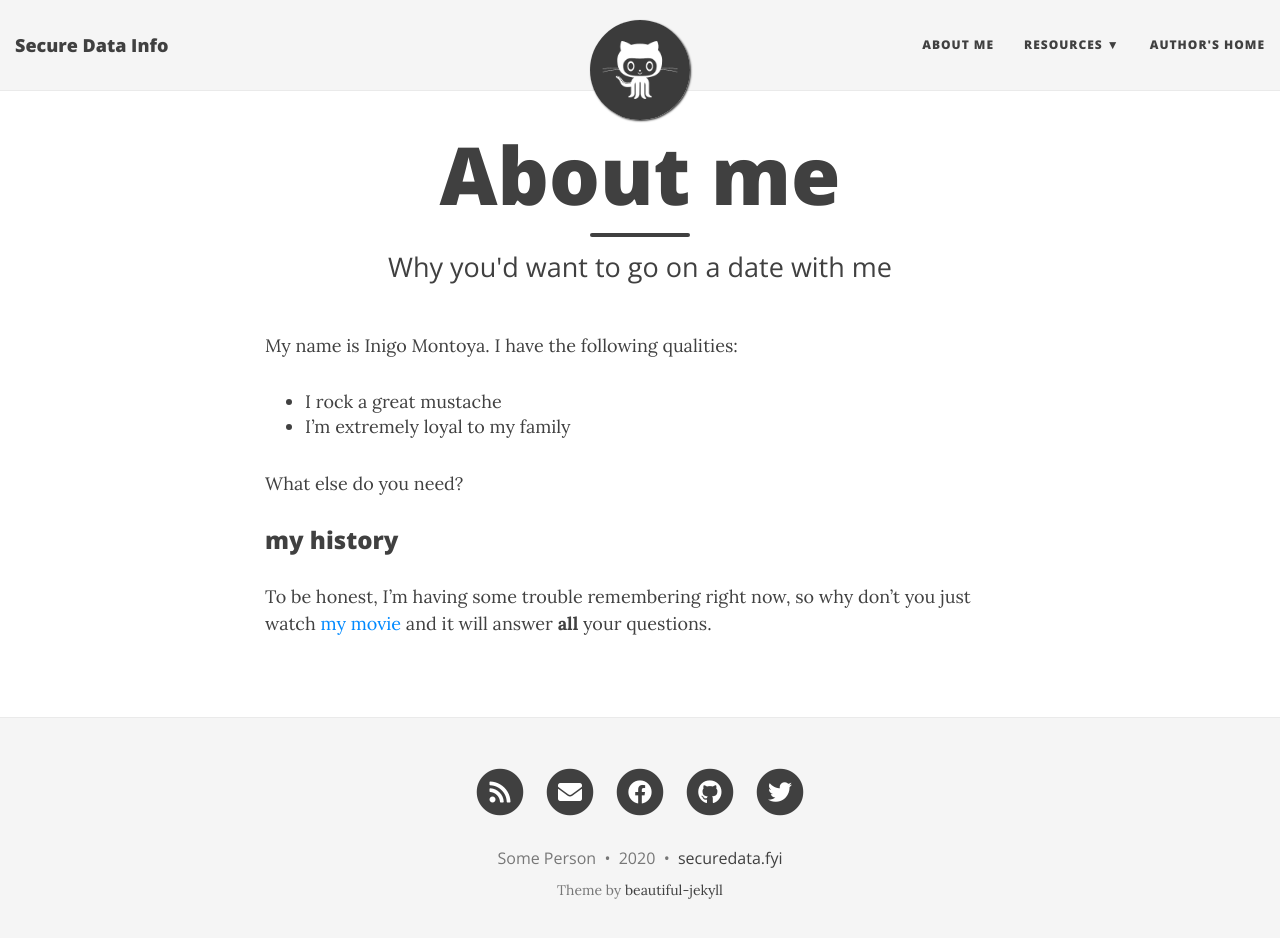
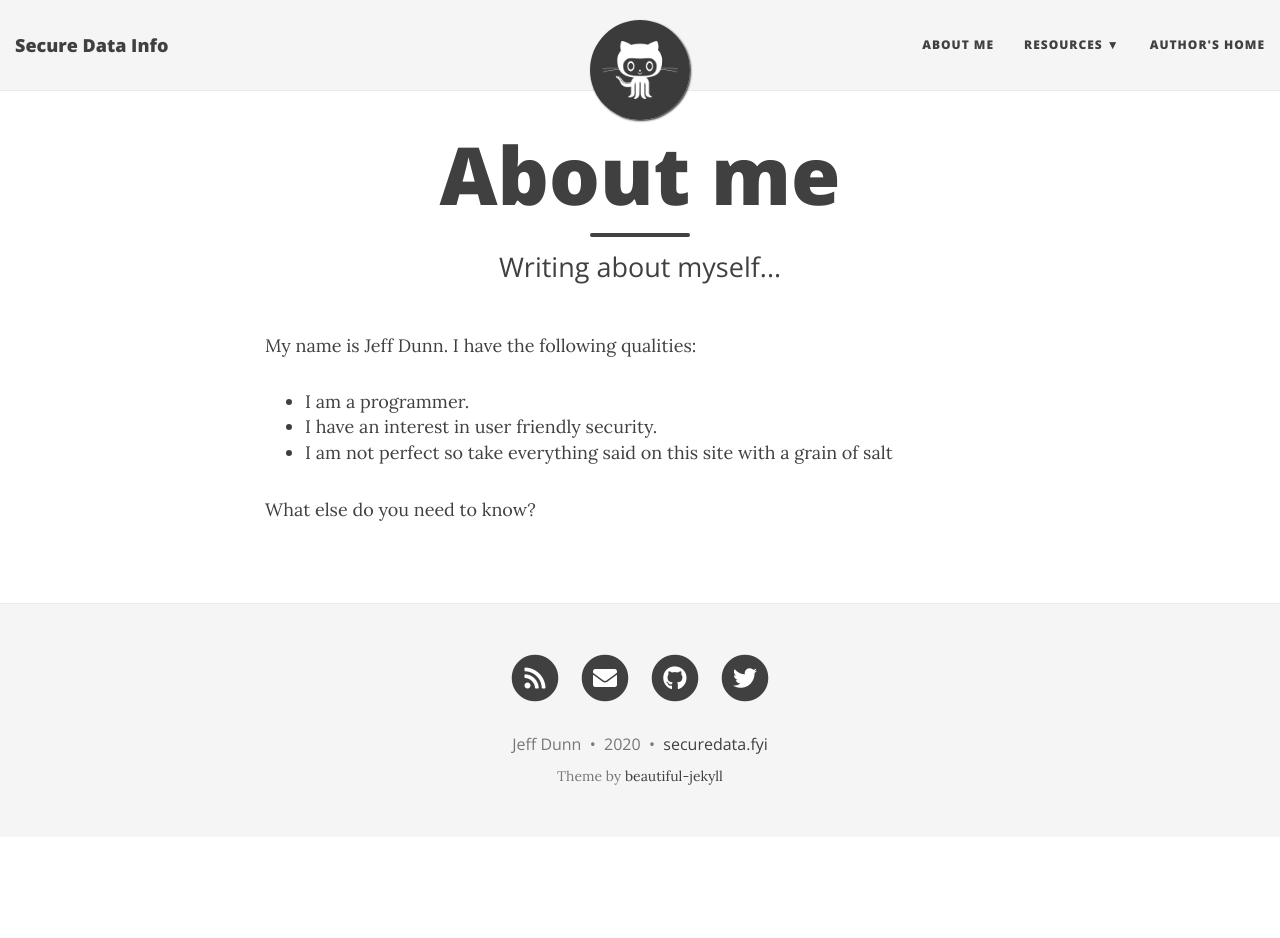
Before and after one commit to anidean/anidean.github.io, a Jekyll site: the page built from aboutme.md, in a window 1280 px wide and 951 px high. Shown: the top 938 px of the window. Built offline with Jekyll 4.4.1, drawn with Linux system fonts in a browser that asks for light colours; nearby versions of some CDN libraries.

Commit message:
saving post

```diff
--- a/_config.yml
+++ b/_config.yml
@@ -61,7 +61,7 @@ footer-link-col: "#404040"
 # Change all these values or delete the ones you don't want.
 # Important: you must keep the "name" parameter, everything else you can remove
 author:
-  name: Some Person
+  name: Jeff Dunn
 
 # Select your active Social Network Links.
 # Uncomment the links you want to show in the footer and add your information to each link.
@@ -69,10 +69,10 @@ author:
 # If you want to add a new link that isn't here, you'll need to also edit the file _data/SocialNetworks.yml
 social-network-links:
   rss: true
-  email: "someone@example.com"
-  facebook: deanattali
-  github: daattali
-  twitter: daattali
+  email: "jeff@securedata.fyi"
+  #facebook: deanattali
+  github: anidean
+  twitter: JeffDun62674490
 #  reddit: yourname
 #  linkedin: daattali
 #  xing: yourname
@@ -89,12 +89,12 @@ social-network-links:
 # Select which share links to show in posts
 share-links-active:
   twitter: true
-  facebook: true
+  #facebook: true
   linkedin: true
 
 # How to display the link to the website in the footer
 # Remove this if you don't want a link in the footer
-url-pretty: "securedata.fyi"  # eg. "deanattali.com/beautiful-jekyll"
+url-pretty: "securedata.fyi"
 
 # --- Web Statistics Section --- #
 
@@ -163,7 +163,7 @@ date_format: "%B %-d, %Y"
 # --- Don't need to touch anything below here (but you can if you want) --- #
 
 # Output options (more information on Jekyll's site)
-timezone: "America/Vancouver"
+timezone: "America/Los Angeles"
 markdown: kramdown
 highlighter: rouge
 permalink: /:year-:month-:day-:title/
--- a/aboutme.md
+++ b/aboutme.md
@@ -1,16 +1,13 @@
 ---
 layout: page
 title: About me
-subtitle: Why you'd want to go on a date with me
+subtitle: Writing about myself...
 ---
 
-My name is Inigo Montoya. I have the following qualities:
+My name is Jeff Dunn. I have the following qualities:
 
-- I rock a great mustache
-- I'm extremely loyal to my family
+- I am a programmer.
+- I have an interest in user friendly security.
+- I am not perfect so take everything said on this site with a grain of salt
 
-What else do you need?
-
-### my history
-
-To be honest, I'm having some trouble remembering right now, so why don't you just watch [my movie](http://en.wikipedia.org/wiki/The_Princess_Bride_%28film%29) and it will answer **all** your questions.
+What else do you need to know?
--- a/index.html
+++ b/index.html
@@ -1,7 +1,7 @@
 ---
 layout: page
-title: My website
-subtitle: This is where I will tell my friends way too much about me
+title: Secure Data Info
+subtitle: This is where I post interesting information tech, sometimes about security.
 use-site-title: true
 ---
 
```
Also changed, not shown: _posts/2019-08-28-podman-on-debian.md (+4 -1 lines), img/dockerlol.png (added).
